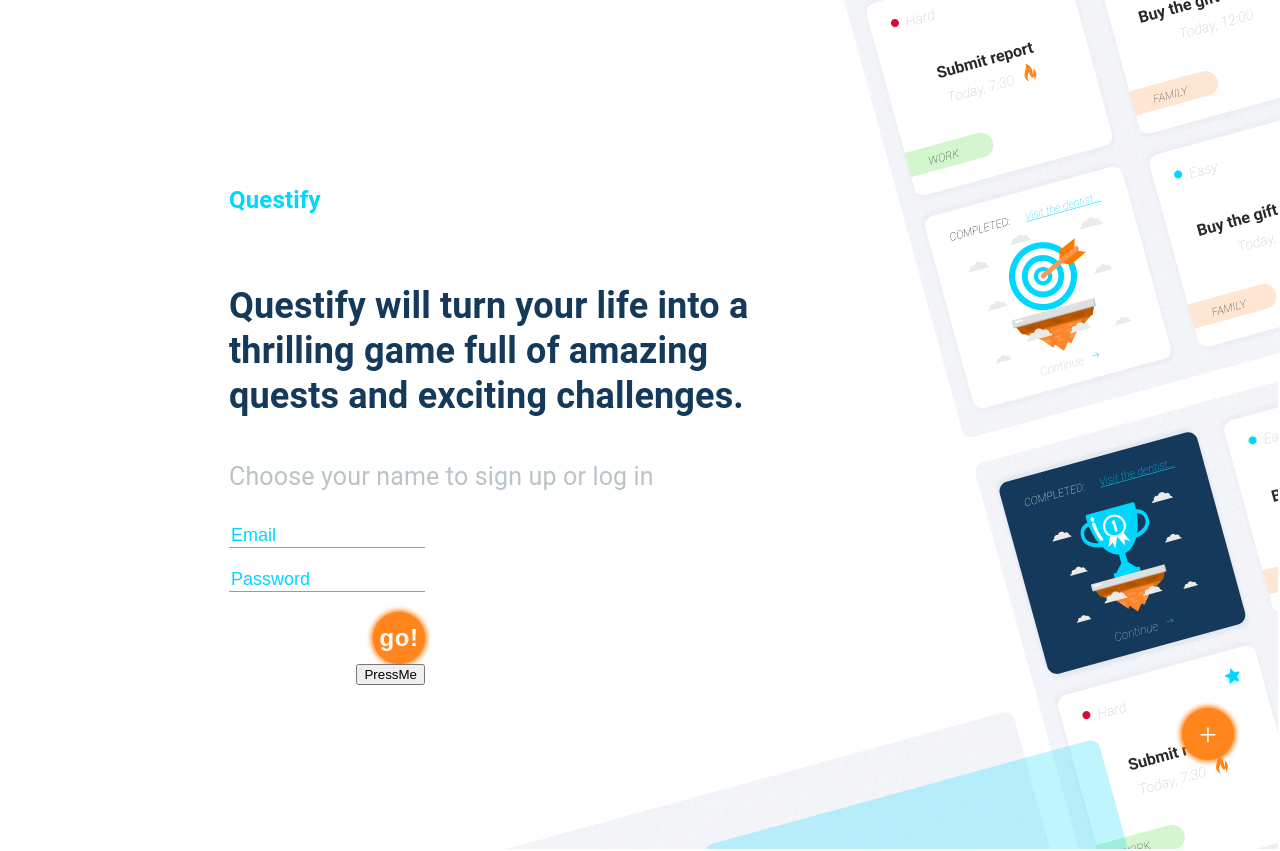
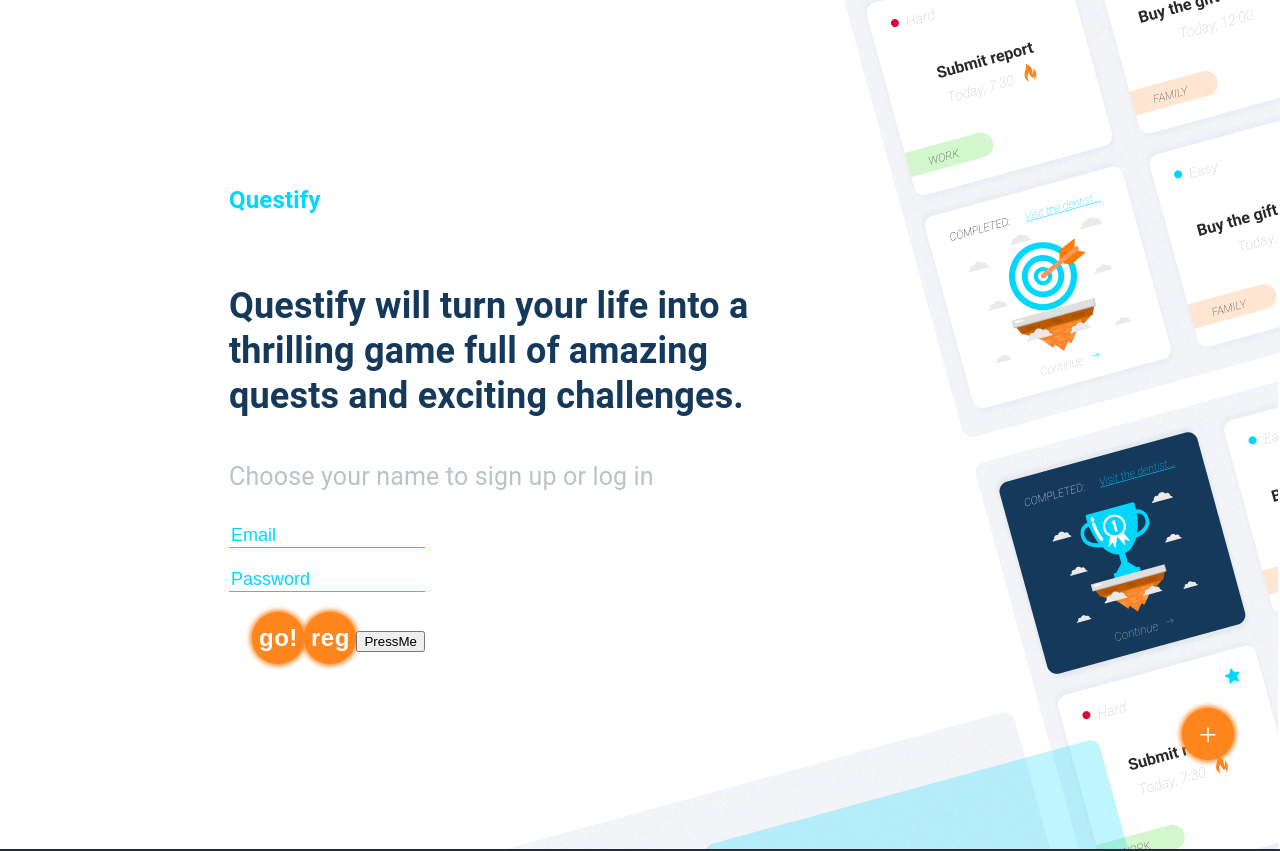
Before and after one commit to KaterynaKolomiiets/QuestifyFront, a React (Create React App) app: page / in a window 1280 px wide. Shown: the top 851 px of the page. Built offline with nearby package versions, Linux system fonts and the light colour scheme.

Commit message:
AuthForm ready

```diff
--- /dev/null
+++ b/src/components/AuthForm/AuthForm.jsx
@@ -0,0 +1,122 @@
+import axios from "axios";
+
+import { useState } from 'react';
+import { useDispatch } from 'react-redux';
+
+// import { authOperations } from 'redux/auth';
+import {userRegistration} from '../../redux/user/operation'
+
+import s from './AuthForm.module.css';
+
+function AuthForm() {
+  const dispatch = useDispatch();
+
+  const [email, setEmail] = useState('');
+  const [password, setPassword] = useState('');
+  const [emailError, setEmailError] = useState('');
+  const [passwordError, setPasswordError] = useState('');
+
+  const changeEmailValue = (event) => setEmail(event.target.value);
+  const changePasswordValue = (event) => setPassword(event.target.value);
+
+  const onSubmit = (event) => {
+    event.preventDefault();
+
+    !validateEmail(email)
+      ? setEmailError('Некорректно введен e-mail.')
+      : setEmailError('');
+
+    !validatePassword(password)
+      ? setPasswordError('Пароль должен быть от 4 до 16 символов.')
+      : setPasswordError('');
+
+    if (validateEmail(email) && validatePassword(password)) {
+      // dispatch(authOperations.handleLogin({ email, password }));
+      dispatch(userRegistration({ email: "email@gmail.com", password: "12345"}))
+    }
+  };
+
+  const onRegistration = () => {
+    !validateEmail(email)
+      ? setEmailError('Некорректно введен e-mail.')
+      : setEmailError('');
+
+    !validatePassword(password)
+      ? setPasswordError('Пароль должен быть от 4 до 16 символов.')
+      : setPasswordError('');
+
+    // !email && setEmailError('это обязательное поле');
+    // !password && setPasswordError('это обязательное поле');
+
+    if (validateEmail(email) && validatePassword(password)) {
+      // dispatch(authOperations.handleRegister({ email, password }));
+      dispatch(userRegistration({ email: "email@gmail.com", password: "12345"}))
+    }
+  };
+
+  const validateEmail = (email) => {
+    const response =
+      /^(([^<>()[\]\\.,;:\s@']+(\.[^<>()[\]\\.,;:\s@']+)*)|('.+'))@((\[[0-9]{1,3}\.[0-9]{1,3}\.[0-9]{1,3}\.[0-9]{1,3}\])|(([a-zA-Z\-0-9]+\.)+[a-zA-Z]{2,}))$/;
+    return response.test(email);
+  };
+
+  const validatePassword = (password) => {
+    return Boolean(password.length > 3 && password.length < 17);
+  };
+
+  return (
+    <form onSubmit={onSubmit} className={s.auth_form}>
+      {/* И Н П У Т   И М Е Й Л */}
+      <input
+        type='email'
+        name='email'
+        id='AuthForm__email'
+        value={email}
+        onChange={changeEmailValue}
+        pattern='[A-Za-z0-9._%+-]+@[A-Za-z0-9.-]+\.[A-Za-z]{1,63}$'
+        placeholder='Email'
+        className={s.auth_form_input}
+        autoComplete="off"
+        required
+      />
+      <p className={s.errorMessage}>{emailError}</p>
+      {/* И Н П У Т   П А Р О Л Ь */}
+      <input
+        type='password'
+        name='password'
+        id='AuthForm__password'
+        value={password}
+        onChange={changePasswordValue}
+        placeholder='Password'
+        className={s.auth_form_input}
+        autoComplete="off"
+        required
+      />
+      <p className={s.errorMessage}>{passwordError}</p>
+
+      <div>
+        {/* К Н О П К И */}
+        <button className={s.auth_form_button} type="submit">
+          go!
+        </button>
+
+        <button className={s.auth_form_button} type='button' onClick={onRegistration}>
+          reg
+        </button>
+        {/* TO DELETE BELOW */}
+        <button
+          type="button"
+          onClick={async () => {
+            const a = await axios.get(`http://questify-project.herokuapp.com/api/todos/all`);
+            console.log(a);
+          }}
+        >
+          PressMe
+        </button>
+        {/* TO DELETE ABOVE */}
+      </div>
+    </form>
+  );
+}
+
+export default AuthForm;
--- /dev/null
+++ b/src/components/AuthForm/AuthForm.module.css
@@ -0,0 +1,77 @@
+/* Форма */
+.auth_form {
+  display: flex;
+  flex-direction: column;
+  align-items: center;
+
+  width: 100%;
+}
+@media screen and (min-width: 768px) {
+  .auth_form {
+    width: 193px;
+    align-items: flex-end;
+  }
+}
+@media screen and (min-width: 1280px) {
+  .auth_form {
+    width: 196px;
+  }
+}
+
+.auth_form_input {
+  font-weight: 300;
+  font-size: 18px;
+  line-height: 1.167;
+
+  border: none;
+  border-bottom: 1px solid #00d7ff;
+  outline: transparent;
+
+  color: #00d7ff;
+  background: transparent;
+
+  width: 100%;
+
+  margin-bottom: 20px;
+}
+
+.auth_form_button {
+  font-weight: 700;
+  font-size: 24px;
+  line-height: 28px;
+  text-align: center;
+  letter-spacing: 0.02em;
+
+  color: #ffffff;
+
+  background: #ff851c;
+  border-radius: 50%;
+  border: none;
+
+  box-shadow: 0 0 5px 2px #ff851c;
+
+  width: 52px;
+  height: 52px;
+}
+.auth_form_button:hover {
+  border: solid 1px #fff;
+}
+/* Цвет плейсхолдера */
+::-webkit-input-placeholder {
+  color: #00d7ff;
+}
+:-moz-placeholder {
+  color: #00d7ff;
+}
+::-moz-placeholder {
+  color: #00d7ff;
+}
+:-ms-input-placeholder {
+  color: #00d7ff;
+}
+
+.errorMessage {
+  font-size: 11px;
+  margin-top: 4px;
+  position: absolute;
+}
--- /dev/null
+++ b/src/components/AuthForm/index.js
@@ -0,0 +1 @@
+export { default } from './AuthForm';
--- a/src/index.css
+++ b/src/index.css
@@ -1,11 +1,13 @@
 body {
-  margin: 0;
   font-family: -apple-system, BlinkMacSystemFont, "Segoe UI", "Roboto", "Oxygen",
     "Ubuntu", "Cantarell", "Fira Sans", "Droid Sans", "Helvetica Neue",
     sans-serif;
   -webkit-font-smoothing: antialiased;
   -moz-osx-font-smoothing: grayscale;
+
   background: #ffffff;
+
+  margin: 0;
 }
 
 code {
--- a/src/pages/AuthPage/AuthPage.jsx
+++ b/src/pages/AuthPage/AuthPage.jsx
@@ -1,40 +1,9 @@
-import { useState } from "react";
-import { useDispatch } from 'react-redux';
-import axios from "axios";
-
 import Container from "../../components/Container";
-import {userRegistration} from '../../redux/user/operation'
+import AuthForm from '../../components/AuthForm';
 
 import s from './AuthPage.module.css';
 
 function AuthPage() {
-const [email, setEmail] = useState("");
-  const [password, setPassword] = useState("");
-
-  const dispatch = useDispatch();
-
-  const updateState = ({ target: { name, value } }) => {
-    switch (name) {
-      case "user-email":
-        setEmail(value);
-        break;
-      case "user-password":
-        setPassword(value);
-        break;
-      default:
-        return;
-    }
-  };
-
-  const register = (e) => {
-    console.log(e)
-    e.preventDefault()
-    dispatch(userRegistration({ email: "email@gmail.com", password: "12345"}))
-    setEmail('')
-    setPassword('')
-
-  }
-
   return (
     <div className={s.wrapper}>
       <Container>
@@ -53,19 +22,7 @@
             Choose your name to sign up or log in
           </p>
 
-          <form className={s.auth_form} onSubmit={register}>
-            <input type="text" name="user-email" className={s.auth_form_input} placeholder="Email" required value={email} onChange={updateState}/>
-            <input type="text" name="user-password" className={s.auth_form_input} placeholder="Password" required value={password} onChange={updateState} />
-            <button type="submit" className={s.auth_form_button}>
-              go!
-            </button>
-            {/* TO DELETE BELOW */}
-            <button type="button" onClick={async () => {
-              const a = await axios.get(`http://questify-project.herokuapp.com/api/todos/all`)
-              console.log(a)
-            }}>PressMe</button>
-          {/* TO DELETE ABOVE */}
-          </form>
+          <AuthForm />
         </section>
       </Container>
     </div>
--- a/src/pages/AuthPage/AuthPage.module.css
+++ b/src/pages/AuthPage/AuthPage.module.css
@@ -1,7 +1,9 @@
 .wrapper {
-  color: #000;
   font-family: "Roboto", sans-serif;
   letter-spacing: 0.01em;
+
+  /* color: #000;
+  background: #fff; */
 }
 /* ======== Стили Секции ====== */
 .landing {
@@ -106,76 +108,6 @@
     margin-right: 0;
   }
 }
-/* Форма */
-.auth_form {
-  display: flex;
-  flex-direction: column;
-  align-items: center;
-
-  width: 100%;
-}
-@media screen and (min-width: 768px) {
-  .auth_form {
-    width: 193px;
-    align-items: flex-end;
-  }
-}
-@media screen and (min-width: 1280px) {
-  .auth_form {
-    width: 196px;
-  }
-}
-
-.auth_form_input {
-  font-weight: 300;
-  font-size: 18px;
-  line-height: 1.167;
-
-  border: none;
-  border-bottom: 1px solid #00d7ff;
-  outline: transparent;
-
-  width: 100%;
-
-  margin-bottom: 20px;
-}
-
-.auth_form_button {
-  font-weight: 700;
-  font-size: 24px;
-  line-height: 28px;
-  text-align: center;
-  letter-spacing: 0.02em;
-
-  color: #ffffff;
-
-  background: #ff851c;
-  border-radius: 50%;
-  border: none;
-
-  box-shadow: 0 0 5px 2px #ff851c;
-
-  width: 52px;
-  height: 52px;
-
-  /* cursor: pointer; */
-}
-.auth_form_button:hover {
-  border: solid 1px #fff;
-}
-/* Цвет плейсхолдера */
-::-webkit-input-placeholder {
-  color: #00d7ff;
-}
-:-moz-placeholder {
-  color: #00d7ff;
-}
-::-moz-placeholder {
-  color: #00d7ff;
-}
-:-ms-input-placeholder {
-  color: #00d7ff;
-}
 
 .wrapper {
   position: relative;
```
